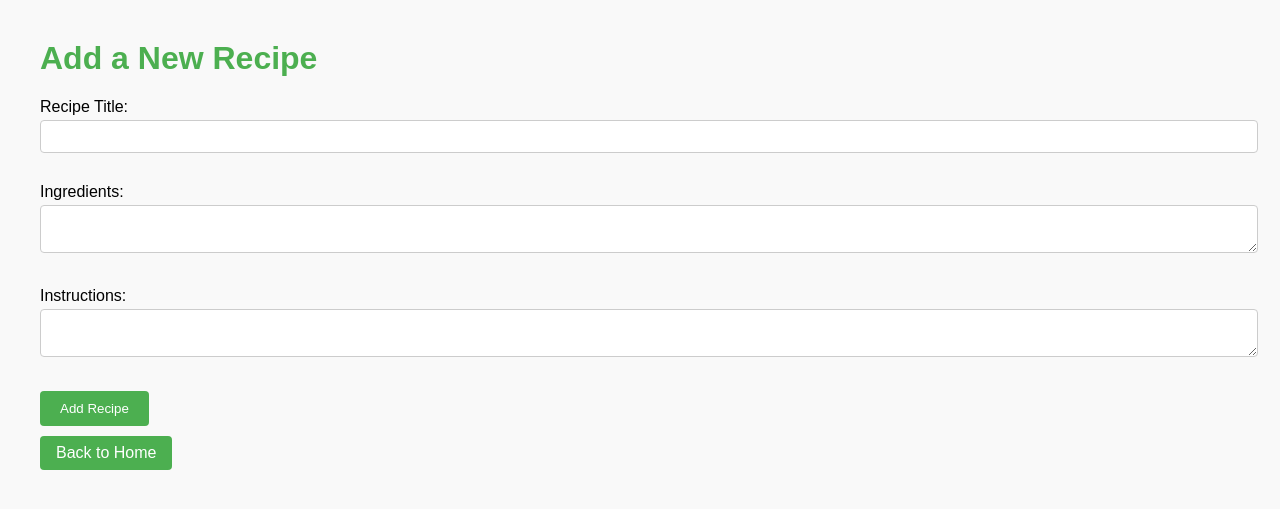
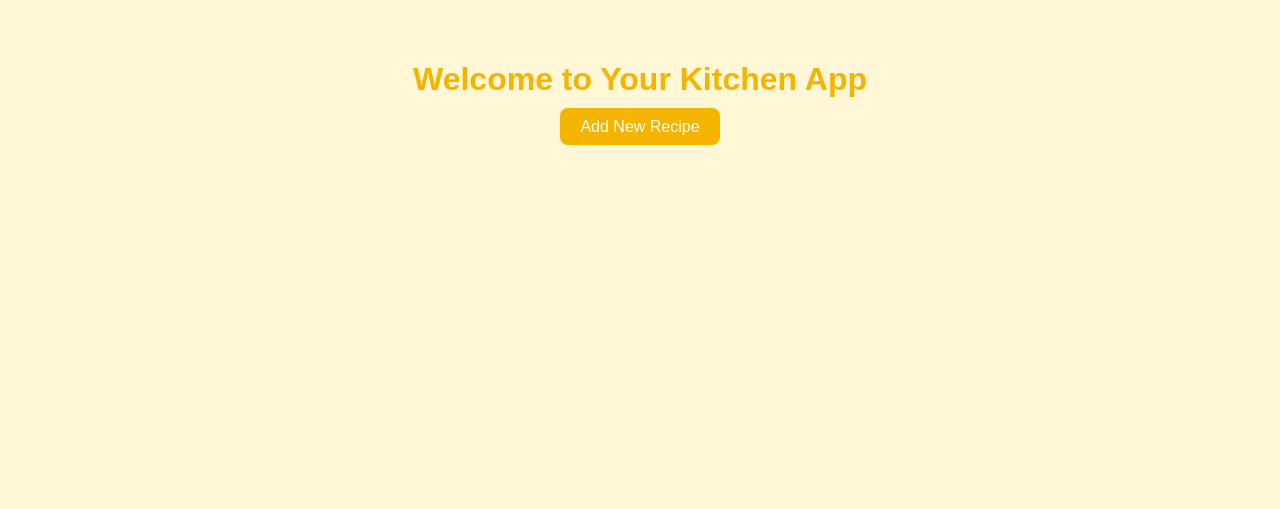
Before and after one commit to coco-siyu/kitchen-pal, a Flask app: page /add in a window 1280 px wide. Shown: the top 509 px of the page. Run offline with Flask 3, Linux system fonts and the light colour scheme.

Commit message:
add clean layout and theme

```diff
--- a/static/style.css
+++ b/static/style.css
@@ -1,62 +1,46 @@
 body {
     font-family: Arial, sans-serif;
-    margin: 40px;
-    background-color: #f9f9f9;
+    background-color: #FFF7D6; /* milk yellow */
+    color: #333;
+    margin: 0;
+    padding: 40px;
+    text-align: center;
 }
 
-h1, h2 {
-    color: #4CAF50;
+h1 {
+    color: #F4B400; /* warm baking yellow */
+    margin-bottom: 20px;
 }
 
-a {
-    display: inline-block;
-    margin: 10px 0;
-    padding: 8px 16px;
-    background-color: #4CAF50;
-    color: white;
-    text-decoration: none;
-    border-radius: 4px;
+.add-recipe-button {
+    margin-bottom: 30px;
 }
 
-a:hover {
-    background-color: #45a049;
+.add-recipe-button a {
+    background-color: #F4B400;
+    color: white;
+    padding: 10px 20px;
+    text-decoration: none;
+    border-radius: 8px;
+    font-size: 16px;
 }
 
-form {
-    margin-top: 20px;
+.add-recipe-button a:hover {
+    background-color: #e09e00;
 }
 
-input[type="text"], textarea {
-    width: 100%;
-    padding: 8px;
-    margin-top: 4px;
-    margin-bottom: 12px;
-    border: 1px solid #ccc;
-    border-radius: 4px;
+.flex-container {
+    display: flex;
+    flex-wrap: wrap;
+    gap: 20px;
+    justify-content: center;
 }
 
-button {
-    background-color: #4CAF50;
-    color: white;
-    padding: 10px 20px;
-    border: none;
-    border-radius: 4px;
-    cursor: pointer;
+.card {
+    background-color: white;
+    width: 300px;
+    padding: 20px;
+    border-radius: 12px;
+    box-shadow: 0 4px 8px rgba(0, 0, 0, 0.1);
+    text-align: left;
 }
-
-button:hover {
-    background-color: #45a049;
-}
-
-ul {
-    list-style-type: none;
-    padding: 0;
-}
-
-li {
-    background-color: #ffffff;
-    margin-bottom: 8px;
-    padding: 10px;
-    border-radius: 4px;
-    box-shadow: 0 2px 4px rgba(0,0,0,0.1);
-}
--- a/templates/add_recipe.html
+++ b/templates/add_recipe.html
@@ -2,25 +2,24 @@
 <html lang="en">
 <head>
   <meta charset="UTF-8">
-  <title>Add New Recipe</title>
+  <title>Kitchen Manager</title>
   <link rel="stylesheet" type="text/css" href="{{ url_for('static', filename='style.css') }}">
 </head>
 <body>
-  <h1>Add a New Recipe</h1>
+  <h1>Welcome to Your Kitchen App</h1>
 
-  <form method="POST">
-    <label for="title">Recipe Title:</label><br>
-    <input type="text" id="title" name="title" required><br><br>
+  <div class="add-recipe-button">
+    <a href="{{ url_for('add_recipe') }}">Add New Recipe</a>
+  </div>
 
-    <label for="ingredients">Ingredients:</label><br>
-    <textarea id="ingredients" name="ingredients" required></textarea><br><br>
-
-    <label for="instructions">Instructions:</label><br>
-    <textarea id="instructions" name="instructions" required></textarea><br><br>
-
-    <button type="submit">Add Recipe</button>
-  </form>
-
-  <a href="{{ url_for('home') }}">Back to Home</a>
+  <div class="flex-container">
+    {% for recipe in recipes %}
+    <div class="card">
+      <h3>{{ recipe.title }}</h3>
+      <p><strong>Ingredients:</strong> {{ recipe.ingredients }}</p>
+      <p><strong>Instructions:</strong> {{ recipe.instructions }}</p>
+    </div>
+    {% endfor %}
+  </div>
 </body>
 </html>
```
